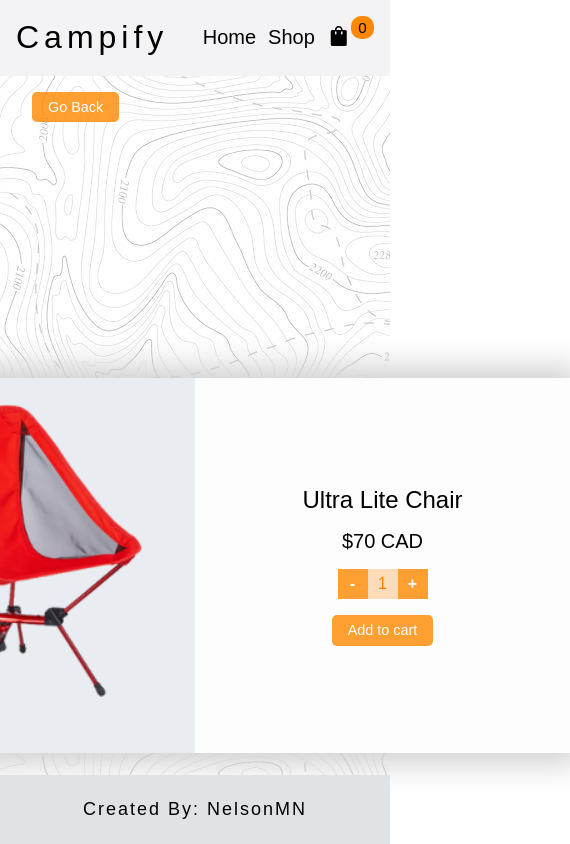
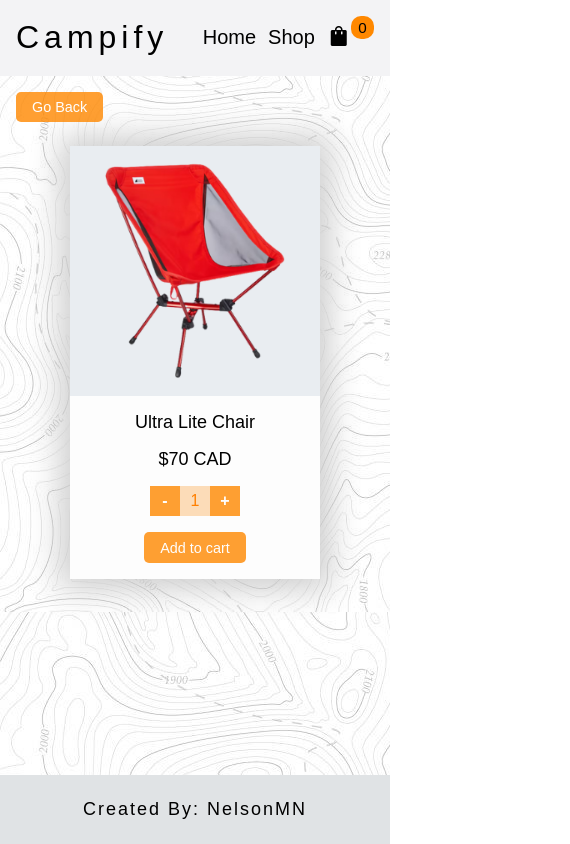
Before and after one commit to NelsonMN/shopping-cart, a React (Create React App) app: page /shop/furniture1 in a window 390 px wide. Shown: the whole page, 570 px wide, since content can reach past the window. Built offline with nearby package versions, Linux system fonts and the light colour scheme.

Commit message:
Finished adding mobile stylings

```diff
--- a/src/pages/Cart.js
+++ b/src/pages/Cart.js
@@ -103,7 +103,7 @@ const Total = ({ total }) => {
         <h2 className='light'>FREE</h2>
       </div>
       <div className='sub-total'>
-        <h2 className='total-amount'>Total (HST/GST incl.)</h2>
+        <h2 className='total-amount'>Total (taxe inc.)</h2>
         <h2 className='total-amount'>${total} CAD</h2>
       </div>
 
--- a/src/styles/cart-page.css
+++ b/src/styles/cart-page.css
@@ -184,3 +184,25 @@
 .total-amount {
     font-size: 1.125rem;
 }
+
+
+@media (max-width: 500px) {
+    .cart-item {
+        flex-direction: column;
+        gap: 1rem;
+    }
+
+    .nonempty-cart-page > h1 {
+        font-size: 1.25rem;
+    }
+
+    .cart-item-details {
+        text-align: center;
+    }
+
+    .total > h1,
+    .light,
+    .total-amount {
+        font-size: 1rem;
+    }
+}
--- a/src/styles/home.css
+++ b/src/styles/home.css
@@ -124,10 +124,10 @@
 
     .hero-text {
         margin-top: 0;
-        padding: 3.5rem 0 0;
+        padding: 3.5rem 0 0 0;
         align-items: center;
         gap: .75rem;
-        width: auto;
+        width: 300px;
         text-align: center;
     }
 
--- a/src/styles/itemDetail.css
+++ b/src/styles/itemDetail.css
@@ -253,4 +253,33 @@ button {
       100% {
         background-color: rgb(255, 136, 0);
       }
-    }
+}
+
+@media (max-width: 500px) {
+  .item-showcase {
+    margin: .5rem 0;
+  }
+
+  .item-nav {
+    padding: 1rem 1rem;
+  }
+
+  .item-holder {
+    flex-direction: column;
+  }
+
+  .preview-image {
+    height: 250px;
+    width: 250px;
+  }
+
+  .preview-details {
+    padding: 1rem 1rem;
+    width: auto;
+    height: auto;
+  }
+  .preview-details > h1,
+  .preview-details > h2 {
+    font-size: 1.125rem;
+  }
+}
--- a/src/styles/shop.css
+++ b/src/styles/shop.css
@@ -82,3 +82,14 @@ h3 {
     transform: scale(1);
     transition: .5s;
 }
+
+@media (max-width: 500px) {
+    .nav {
+        padding: 0;
+        justify-content: center;
+    }
+
+    .catalog {
+        padding: 2.5rem 0;
+    }
+}
```
